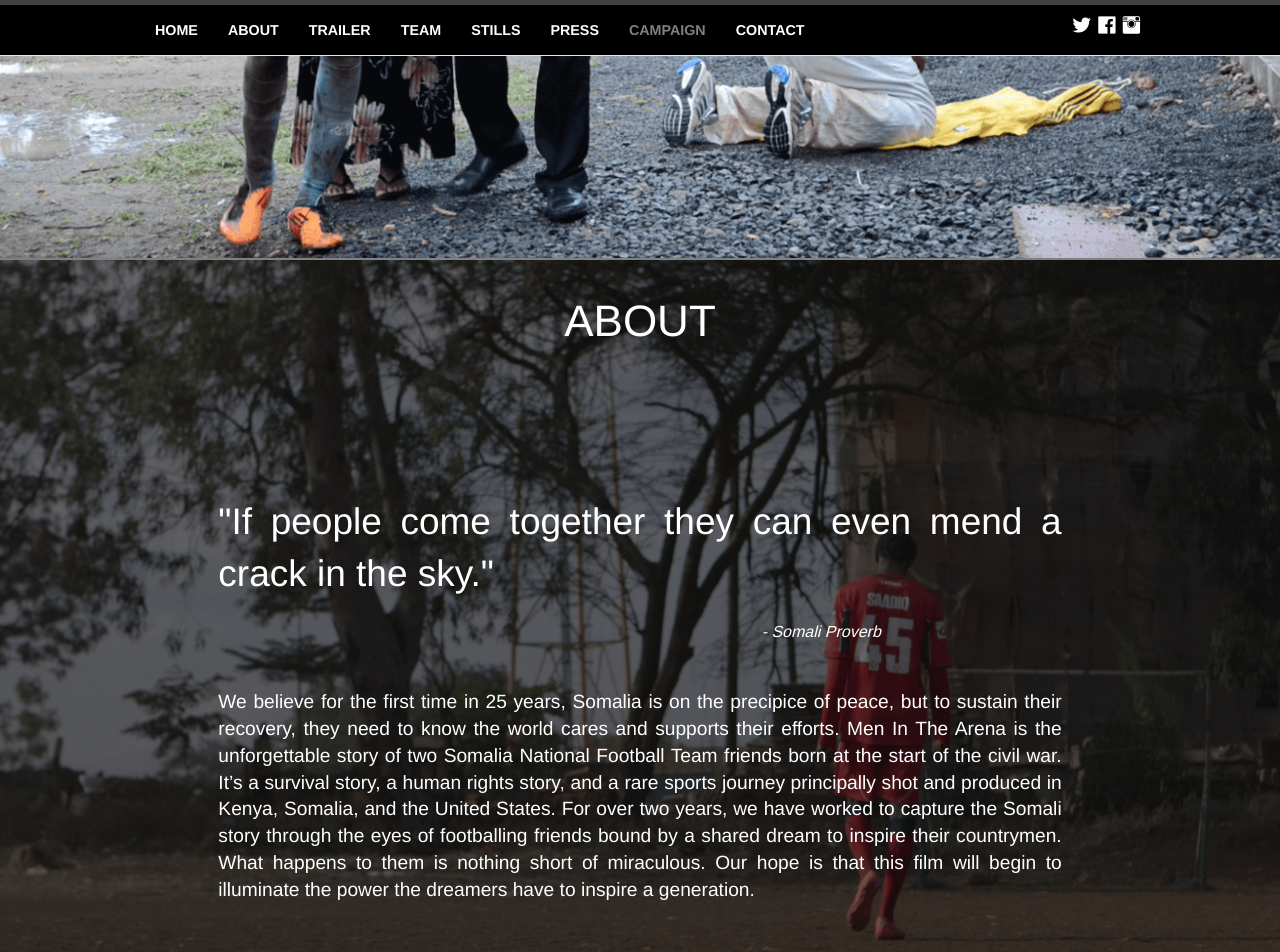
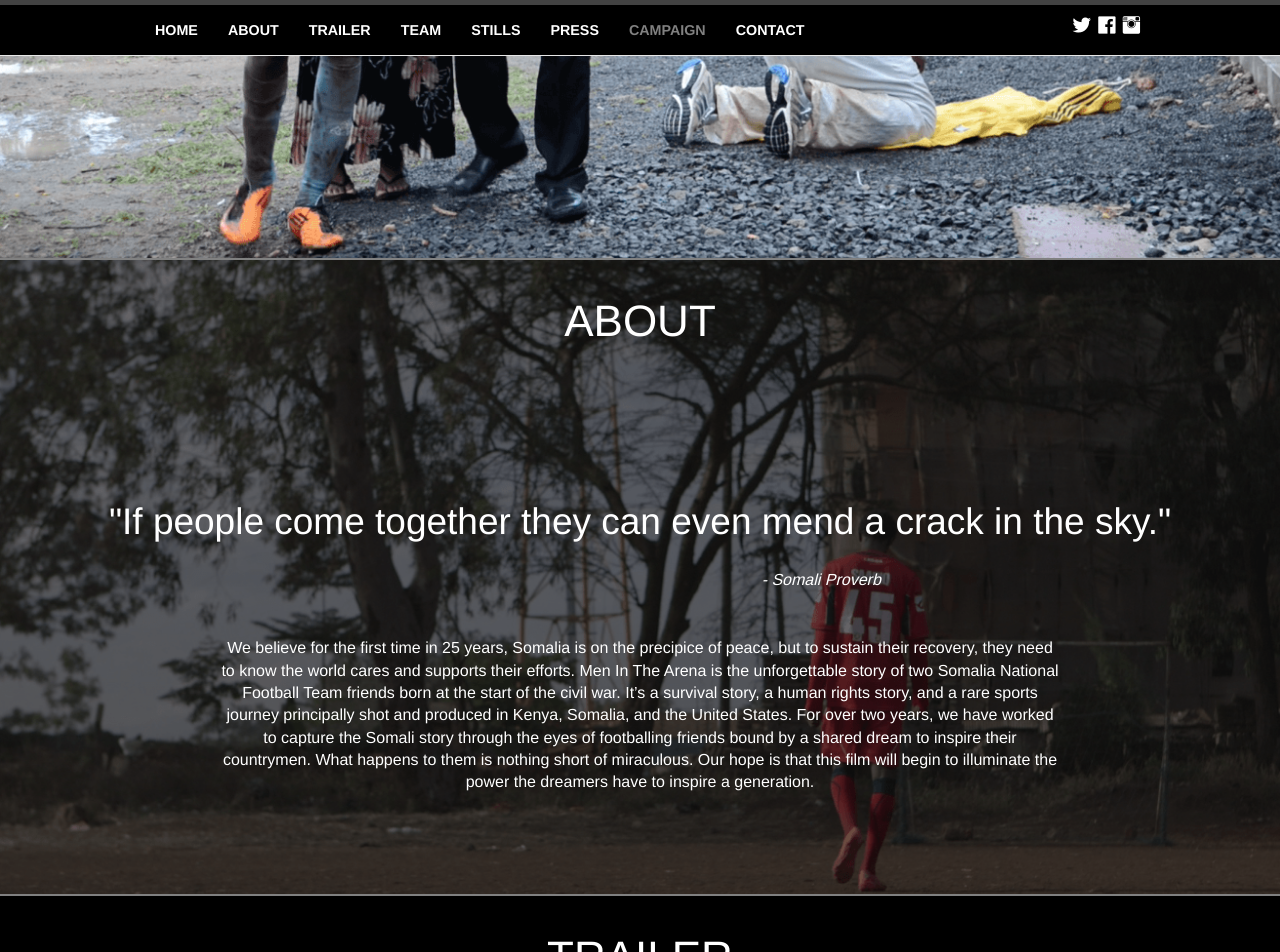
Before and after one commit to bellinkoff/men_in_the_arena, a Jekyll site: the page built from index.html, in a window 1280 px wide and 1400 px high, scrolled down 1293 px. Shown: the top 952 px of the window. Built offline with Jekyll 4.4.1, drawn with Linux system fonts in a browser that asks for light colours; nearby versions of some CDN libraries; some web fonts are replaced; comment, search, counter and statistics services are not loaded.

Commit message:
Cleaned up about section. Quote now starts off on one line, synopsis is center aligned for now

```diff
--- a/_includes/about.html
+++ b/_includes/about.html
@@ -9,7 +9,7 @@
 	</div>
 	<div class="row sectionBody">
 		<div class="row quote">
-			<div class="large-8 large-offset-2 columns">
+			<div class="large-12 columns">
 				<h2>"If people come together they can even mend a crack in the sky."</h2>
 			</div>
 		</div>
--- a/_sass/_layout.scss
+++ b/_sass/_layout.scss
@@ -285,12 +285,17 @@
         padding-top: 25px;
         /*height: 550px;*/
         display: flex;
-        /*margin: 100px 0px;*/
         h2 {
             /*font-family: "Helvetica Neue", Helvetica, Roboto, Arial, sans-serif;*/
-            font-size: 1.2rem;
+            font-size: 1rem;
+            text-align: center;
         }
     }
+
+    .quote {
+        text-align: center;
+    }
+
     .quote, .byline {
         font-family: 'Arimo', 'sans-serif';
     }
```
